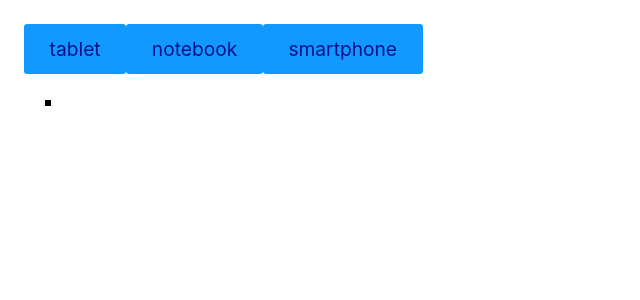
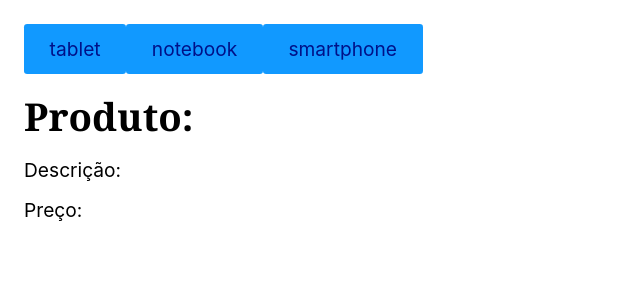
Before and after one commit to malconn/origamid-react, a React (Create React App) app in the folder react-iniciantes/ambiente-curso/appreact/: page / in a window 1280 px wide. Shown: the top 300 px of the page, without its empty margins (0-640 px from the left). Built offline with nearby package versions, Linux system fonts and the light colour scheme; the HTML template or start-up script is replaced by a standard one.

Commit message:
feat: sepauseState (separando em compone o produto) -react-iniciantesnte)

```diff
--- a/react-iniciantes/ambiente-curso/appreact/src/App.js
+++ b/react-iniciantes/ambiente-curso/appreact/src/App.js
@@ -7,6 +7,7 @@
 // Mostre apenas um produto por vez
 // Mostre a mensagem carregando... enquanto o fetch é realizado
 import React, { useState } from "react";
+import Produto from "./Produto";
 
 const App = () => {
   const [loading, setLoading] = useState(false);
@@ -31,11 +32,8 @@ const App = () => {
       <button onClick={handleClick}>tablet</button>
       <button onClick={handleClick}>notebook</button>
       <button onClick={handleClick}>smartphone</button>
-      {loading && <p>Carregando...</p>}
-      {
-        <ul>
-          <li key={info?.id}>{info?.id}</li>
-        </ul>
+      {loading ? <p>Carregando...</p> :
+        <Produto key={info?.id} nome={info?.nome} descricao={info?.descricao} preco={info?.preco} />
       }
     </div>
   );
--- /dev/null
+++ b/react-iniciantes/ambiente-curso/appreact/src/Produto.js
@@ -0,0 +1,13 @@
+import React from 'react'
+
+const Produto = ({nome,descricao,preco}) => {
+  return (
+    <div>
+      <h1>Produto: <span>{nome}</span></h1>
+      <p>Descrição: <span>{descricao}</span></p>
+      <p>Preço: <span>{preco}</span></p>
+    </div>
+  )
+}
+
+export default Produto
```
